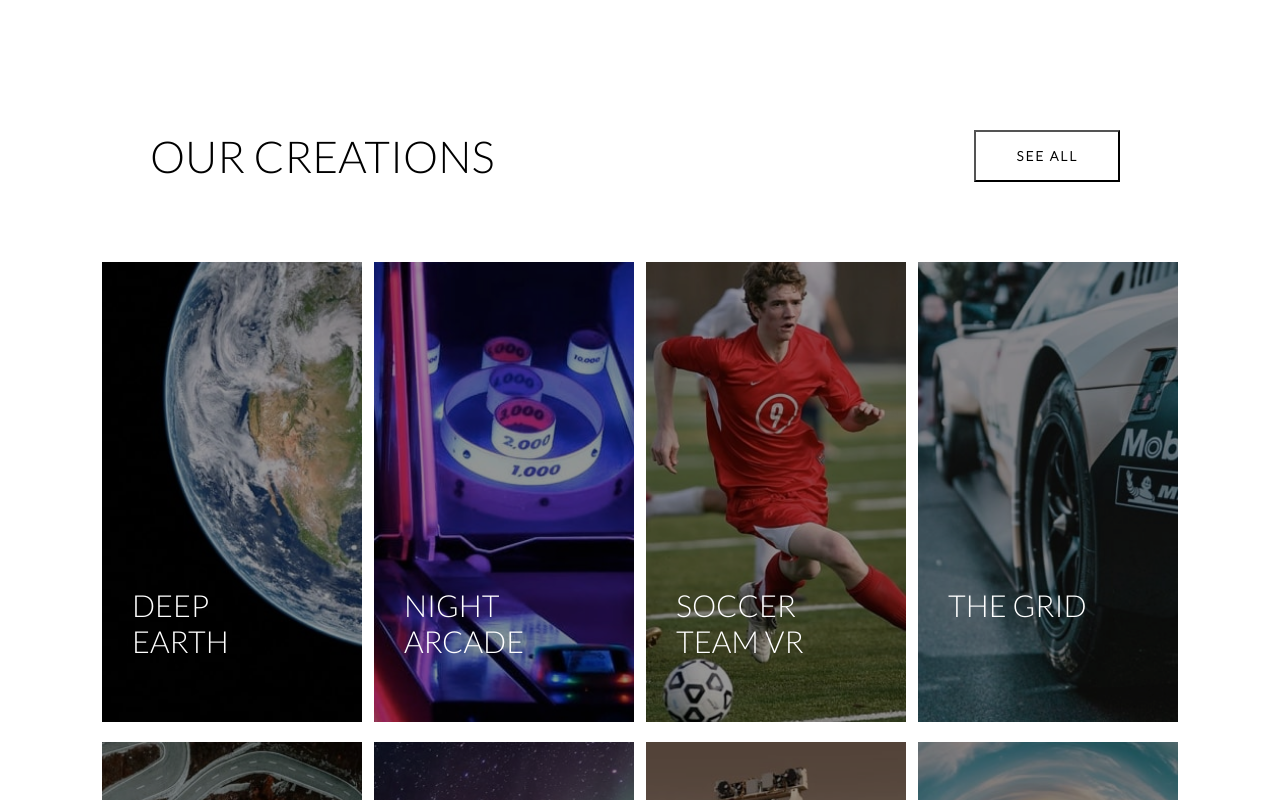
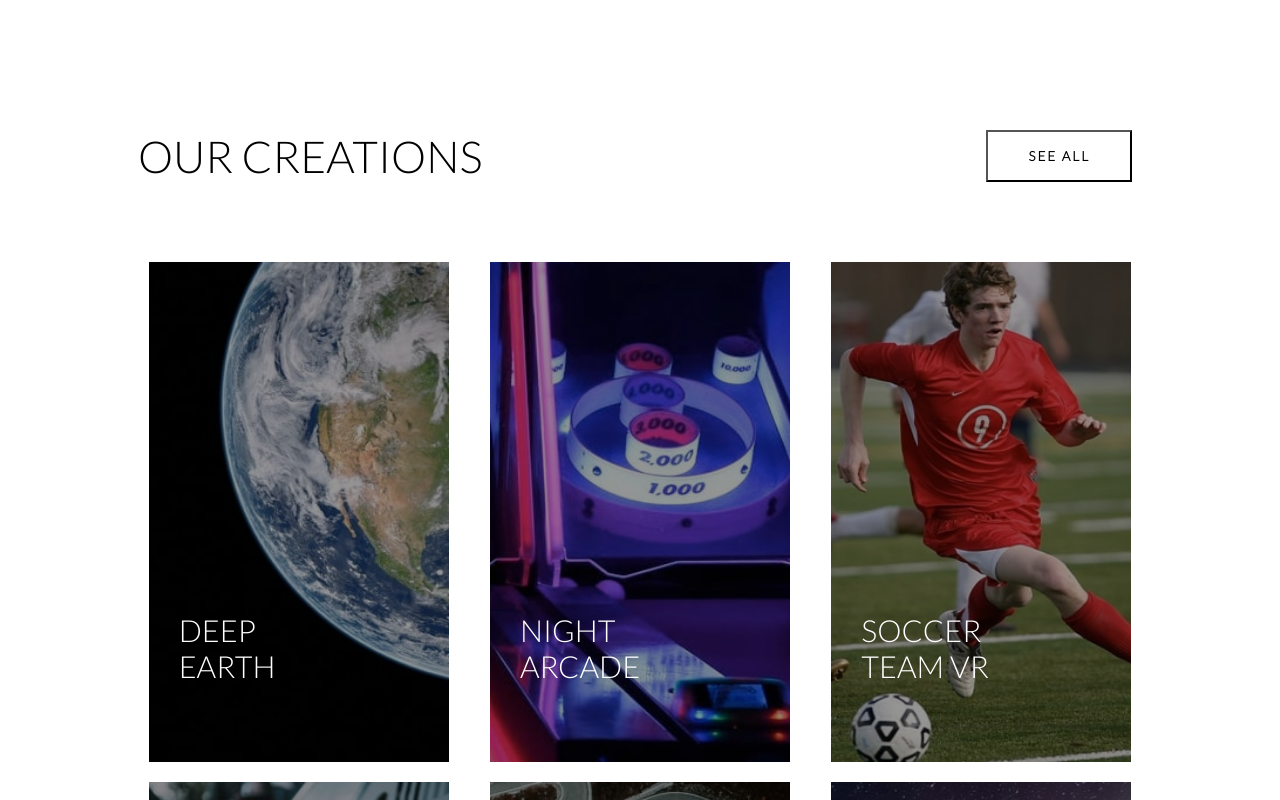
Before and after one commit to deweydc/loop-studio, a React (Create React App) app: page / in a window 1280 px wide. Shown: the part 1420-2220 px from the top of the page. Built offline with nearby package versions, Linux system fonts and the light colour scheme.

Commit message:
SocialIcons and img grown on hover

```diff
--- a/package.json
+++ b/package.json
@@ -3,6 +3,8 @@
   "version": "0.1.0",
   "private": true,
   "dependencies": {
+    "@material-ui/core": "^4.11.3",
+    "@material-ui/icons": "^4.11.2",
     "@testing-library/jest-dom": "^5.11.4",
     "@testing-library/react": "^11.1.0",
     "@testing-library/user-event": "^12.1.10",
--- a/src/App.js
+++ b/src/App.js
@@ -1,6 +1,7 @@
 import './App.css';
 import Hero from './Hero';
 import Content from './Content';
+import Footer from './Footer';
 
 function App() {
   return (
@@ -8,10 +9,12 @@ function App() {
 
       <Hero />
       <Content />
+      <Footer />
+
       {/* <Nav />
 
       <Showcase />
-      <Footer /> */}
+       */}
 
 
     </div>
--- a/src/Content.css
+++ b/src/Content.css
@@ -7,16 +7,19 @@
     display: flex;
     justify-content: center;
     align-items: center;
+    margin-bottom: 50px;
+
 }
 .content__info{
     position: relative;
     width: 100%;
-    height: 800px;
+    height: 100%;
+
 }
 .content__infoContainer{
     width: 100%;
     display: flex;
-    height: 100%;
+    height: 800px;
     justify-content: center;
     align-items: center;
 }
@@ -65,17 +68,19 @@
 
 .content__showcase{
     width: 100%;
-    margin: 0 auto 0;
+    margin: 0 auto;
 }
 
 .showcase__header{
+    width: 80%;
     display: flex;
     justify-content: space-between;
-    margin: 0 150px 70px;
+    margin: 0 auto 70px;
 }
 .content__showcase__title{
     font-size: 2.75em;
     font-weight: 300;
+    margin-left: 10px;
 }
 
 .showcase__btn{
@@ -83,24 +88,38 @@
     letter-spacing: 2px;
     background-color: #fff;
     font-weight: 800;
-    margin-right: 10px;
+    margin-right: 20px;
 
 }
 
 .showcase__img-gallery{
     max-width: 100%;
-    width: 85%;
+    width: 80%;
     margin: 0 auto;
     display: flex;
     justify-content: space-around;
     flex-wrap: wrap;
+
 }
 
 .showcase__img-container{
     min-width: 260px;
+    max-width: 300px;
     min-height: 400px;
-    margin: 10px auto;
+    max-height: 500px;
     position: relative;
+    flex: 1 0 21%;
+    margin: 10px 10px;
+    overflow: hidden;
+}
+
+.showcase__img-container img{
+    transition: transform .5s ease;
+}
+
+.showcase__img-container:hover img{
+
+    transform: scale(1.1);
 }
 .showcase__img-container::after{
     content: "";
@@ -126,7 +145,7 @@
     text-transform: uppercase;
     max-width: 150px;
     position: relative;
-    top: 325px;
+    top: 350px;
     right: -30px;
     z-index: 10;
 }
--- /dev/null
+++ b/src/Footer.css
@@ -0,0 +1,45 @@
+
+.footer{
+    height: 150px;
+    background-color: black;
+    display: flex;
+
+    align-items: center;
+    color: white;
+
+
+}
+.footer__left-side > img {
+    width: 150px;
+    margin: 10px;
+}
+
+.footer__nav-links{
+    display: flex;
+}
+.footer__nav-link{
+    /* font-size: .75em; */
+    font-weight: 800;
+}
+
+.footer__right-side{
+    display: flex;
+    justify-content:flex-end;
+    flex-direction: column;
+}
+.container{
+    display: flex;
+    justify-content: space-between;
+    align-items: center;
+    width: 80%;
+    margin: 0 auto;
+}
+.footer__social-icons{
+    display: flex;
+    justify-content: flex-end;
+    margin-bottom: 10px;
+}
+
+.social-icon{
+    font-size: 2.5em;
+}
--- /dev/null
+++ b/src/Footer.jsx
@@ -0,0 +1,71 @@
+import React from 'react';
+import './Footer.css';
+
+import FacebookIcon from '@material-ui/icons/Facebook';
+import TwitterIcon from '@material-ui/icons/Twitter';
+import PinterestIcon from '@material-ui/icons/Pinterest';
+import InstagramIcon from '@material-ui/icons/Instagram';
+
+// import { FacebookIcon } from '@material-ui/icons';
+
+function Footer() {
+    return (
+        <div className='footer'>
+            <div className="container">
+
+
+                <div className="footer__left-side">
+                    <img src={require('./Hero/logo.svg').default} alt="test" />
+
+                    <div className='footer__nav-links'>
+                        <div className='footer__nav-link'>
+                            <a href="#">About</a>
+                        </div>
+                        <div className='footer__nav-link'>
+                            <a href="#">Careers</a>
+                        </div>
+                        <div className='footer__nav-link'>
+                            <a href="#">Event</a>
+                        </div>
+                        <div className='footer__nav-link'>
+                            <a href="#">Products</a>
+                        </div>
+                        <div className='footer__nav-link'>
+                            <a href="#">Support</a>
+                        </div>
+                    </div>
+                </div>
+
+                <div className="footer__right-side">
+                    <div className="footer__social-icons">
+                        <FacebookIcon
+                            className='social-icon'
+                            fontSize="large"
+                            style={{ marginLeft: 10 }}
+                        />
+                        <TwitterIcon
+                            fontSize="large"
+                            style={{ marginLeft: 10 }}
+                        />
+                        <PinterestIcon
+                            fontSize="large"
+                            style={{ marginLeft: 10 }}
+                        />
+                        <InstagramIcon
+                            fontSize="large"
+                            style={{ marginLeft: 10 }}
+                        />
+                    </div>
+                    <div className="footer__copyright">
+                        <p>
+                            &#169; 2021 Loopstudios. All rights reserved.
+                    </p>
+                    </div>
+                </div>
+
+            </div>
+        </div>
+    )
+}
+
+export default Footer
```
Also changed, not shown: 1 other file (tests, documents, lock files or other folders).
